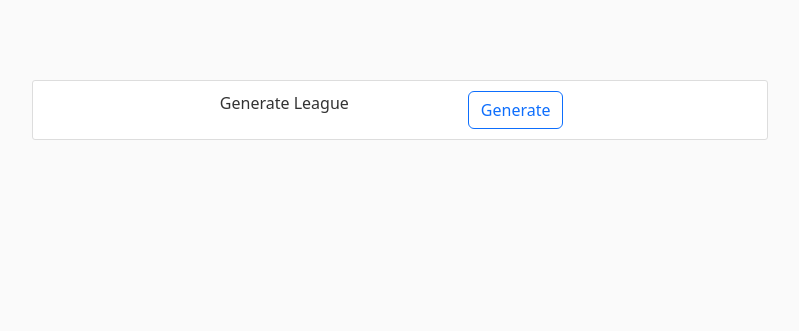
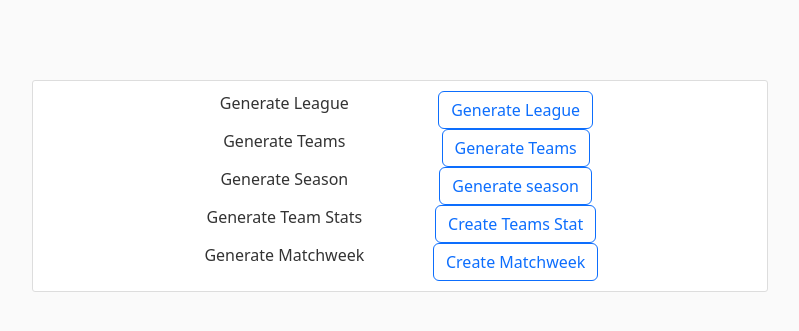
Before and after one commit to MatRos-sf/Bet-Game-Premier-League, a Django app: page /generate/ in a window 1280 px wide. Shown: the top 331 px of the page, without its empty margins (50-849 px from the left). Run offline with Django 4.2, Linux system fonts and the light colour scheme; some libraries are stand-ins or nearby versions.

Commit message:
feat(generate): edit generate view

```diff
--- a/BetGame_PremierLeague/generate/templates/generate/set_database.html
+++ b/BetGame_PremierLeague/generate/templates/generate/set_database.html
@@ -12,11 +12,49 @@
           Generate League
         </div>
         <div class="col-4">
-          <a type="button" class="btn btn-outline-primary" href="{% url 'generate-league' %}">Generate</a>
+          <a type="button" class="btn btn-outline-primary" href="{% url 'generate-league' %}">Generate League</a>
         </div>
       </div>
-
-
+    </div>
+    <div class="container text-center">
+      <div class="row justify-content-center">
+        <div class="col-4">
+          Generate Teams
+        </div>
+        <div class="col-4">
+          <a type="button" class="btn btn-outline-primary" href="{% url 'generate-team' %}">Generate Teams</a>
+        </div>
+      </div>
+    </div>
+    <div class="container text-center">
+      <div class="row justify-content-center">
+        <div class="col-4">
+          Generate Season
+        </div>
+        <div class="col-4">
+          <a type="button" class="btn btn-outline-primary" href="{% url 'generate-season' %}">Generate season</a>
+        </div>
+      </div>
+    </div>
+    <div class="container text-center">
+      <div class="row justify-content-center">
+        <div class="col-4">
+          Generate Team Stats
+        </div>
+        <div class="col-4">
+          <a type="button" class="btn btn-outline-primary" href="{% url 'generate-team_stats' %}">Create Teams Stat</a>
+        </div>
+      </div>
+    </div>
+    <div class="container text-center">
+      <div class="row justify-content-center">
+        <div class="col-4">
+          Generate Matchweek
+        </div>
+        <div class="col-4">
+          <a type="button" class="btn btn-outline-primary" href="{% url 'generate-matchweek' 2023 10 %}">Create Matchweek</a>
+        </div>
+      </div>
+    </div>
 </div>
-
 {% endblock %}
--- a/BetGame_PremierLeague/generate/views.py
+++ b/BetGame_PremierLeague/generate/views.py
@@ -1,10 +1,12 @@
-from django.shortcuts import render, get_object_or_404
+from django.shortcuts import render, get_object_or_404, redirect
 from django.views.generic import View
 from django.contrib.auth.mixins import LoginRequiredMixin, UserPassesTestMixin
 from django.contrib import messages
 from typing import List
 from http import HTTPStatus
 from django.core.exceptions import FieldError
+from django.http import HttpResponseRedirect
+
 
 from league.models import League, Team, Season, TeamStats
 from league.forms import TeamForm
@@ -27,7 +29,8 @@ class GenerateLeagueView(LoginRequiredMixin, UserPassesTestMixin, View):
 
         if not league:
             messages.error(
-                "Something is wrong with the server. Please, try again for a moment."
+                self.request,
+                "Something is wrong with the server. Please, try again for a moment.",
             )
             return render(self.request, "generate/set_database.html", {})
 
@@ -67,23 +70,51 @@ class GenerateTeamsView(LoginRequiredMixin, UserPassesTestMixin, View):
     def get(self, request):
         pl = PremierLeague()
         name_league, teams = pl.get_info_currently_teams_in_league()
+
+        if not name_league and not teams:
+            messages.error(
+                self.request,
+                "Something is wrong with the server. Please, try again for a moment.",
+            )
+            return redirect("generate-home")
+
         created_team: List[Team] | None = []
         league = League.objects.filter(name=name_league)
 
-        if not league.exsits():
-            # League doesn't exist
-            return render(request, "generate/", {})
+        if not league.exists():
+            messages.error(
+                self.request,
+                f"{name_league} does not exist. Please try creating the league first.",
+            )
+            return redirect("generate-home")
 
         league = league.first()
 
         for team in teams:
-            team["league"] = league
-            form = TeamForm(data=team)
-            if form.is_valid():
-                obj = form.save()
-                created_team.append(obj)
+            fb_id = team.pop("fb_id")
+            name = team.pop("name")
 
-        return render(request, "generate/team.html")
+            exist = Team.objects.filter(
+                currently_league=league, fb_id=fb_id, name=name
+            ).exists()
+            if not exist:
+                team_instance = Team.objects.create(
+                    currently_league=league, fb_id=fb_id, name=name, **team
+                )
+                created_team.append(team_instance)
+        if created_team:
+            messages.success(
+                self.request,
+                f"{len(created_team)} teams have been successfully created",
+            )
+            status = HTTPStatus.CREATED
+        else:
+            messages.info(self.request, "None of the teams was created!")
+            status = HTTPStatus.OK
+
+        # TODO nie mam nic zrobione jeżli istnieje np. powinien sprawdzać dzane czy są aktulane
+
+        return render(self.request, "generate/set_database.html", {}, status=status)
 
     def test_func(self):
         return self.request.user.is_superuser
@@ -93,21 +124,32 @@ class GenerateSeasonView(LoginRequiredMixin, UserPassesTestMixin, View):
     def get(self, request):
         pl = PremierLeague()
         season = pl.get_info_current_season()
-        id_form_fd = season.pop("id_form_fd")
+        fb_id = season.pop("fb_id")
+
+        if not season:
+            messages.error(
+                self.request,
+                "Something is wrong with the server. Please, try again for a moment.",
+            )
+            return render(self.request, "generate/set_database.html", {})
 
         league = get_object_or_404(League, name=season.pop("league"))
 
-        is_season = Season.objects.filter(id_form_fd=id_form_fd, league=league).exists()
+        is_season = Season.objects.filter(fb_id=fb_id, league=league).exists()
 
         if is_season:
-            # HERE CAN BE UPDATE
-            return render(request, "league/generate/", {})
+            messages.info(self.request, f"The season {fb_id} already exist.")
+            return render(
+                self.request, "generate/set_database.html", {}, status=HTTPStatus.OK
+            )
 
-        season_obj = Season.objects.create(
-            league=league, id_form_fd=id_form_fd, **season
+        Season.objects.create(league=league, fb_id=fb_id, **season)
+        messages.success(
+            self.request, f"Season ({fb_id}) has been successfully created! "
         )
-
-        return render(request, "league/generate/", {}, status=201)
+        return render(
+            self.request, "generate/set_database.html", {}, status=HTTPStatus.CREATED
+        )
 
     def test_func(self):
         return self.request.user.is_superuser
@@ -118,19 +160,32 @@ class GenerateTeamStatsView(LoginRequiredMixin, UserPassesTestMixin, View):
         pl = PremierLeague()
         season, table = pl.get_current_standings()
 
-        season = get_object_or_404(Season, id_from_fd=season)
+        if not season and not table:
+            messages.error(
+                self.request,
+                "Something is wrong with the server. Please, try again for a moment.",
+            )
+            return render(self.request, "generate/set_database.html", {})
+
+        season = get_object_or_404(Season, fb_id=season)
 
         for t in table:
-            id_team = t.pop("id_from_fd")
+            fb_id = t.pop("fb_id")
 
-            team_obj = get_object_or_404(Team, id_from_fd=id_team)
+            team_obj = get_object_or_404(Team, fb_id=fb_id)
 
             if TeamStats.objects.filter(team=team_obj, season=season).exists():
-                continue  # or create update
+                continue
 
             TeamStats.objects.create(team=team_obj, season=season, **t)
 
-        return render(request, "league/generate/", {}, status=201)
+        messages.success(
+            self.request, f"Currently team Stats have been successfully added! "
+        )
+
+        return render(
+            self.request, "generate/set_database.html", {}, status=HTTPStatus.CREATED
+        )
 
     def test_func(self):
         return self.request.user.is_superuser
@@ -144,10 +199,18 @@ class GenerateMatchweekView(LoginRequiredMixin, UserPassesTestMixin, View):
 
         matchweek, matches = pl.get_matchweek(mw, season)
 
+        if not matchweek and not matches:
+            messages.error(
+                self.request,
+                "Something is wrong with the server. Please, try again for a moment.",
+            )
+            return render(self.request, "generate/set_database.html", {})
+
         season = Season.objects.filter(start_date__year=season)
 
         if not season.exists():
-            return render(request, "league/generate/", {})
+            messages.error(self.request, "Season does not exist!")
+            return render(self.request, "generate/set_database.html", {})
 
         season = season.first()
         matchweek_obj = Matchweek.objects.create(
@@ -155,8 +218,8 @@ class GenerateMatchweekView(LoginRequiredMixin, UserPassesTestMixin, View):
         )
 
         for match in matches:
-            home_team = Team.objects.get(id_from_fd=match.pop("home_team_id"))
-            away_team = Team.objects.get(id_from_fd=match.pop("away_team_id"))
+            home_team = Team.objects.get(fb_id=match.pop("home_team_id"))
+            away_team = Team.objects.get(fb_id=match.pop("away_team_id"))
             Match.objects.create(
                 matchweek=matchweek_obj,
                 home_team=home_team,
@@ -164,7 +227,12 @@ class GenerateMatchweekView(LoginRequiredMixin, UserPassesTestMixin, View):
                 **match,
             )
 
-        return render(request, "league/generate/", {}, status=201)
+        messages.success(
+            self.request, f"Currently matchweek has been successfully added! "
+        )
+        return render(
+            self.request, "generate/set_database.html", {}, status=HTTPStatus.CREATED
+        )
 
     def test_func(self):
         return self.request.user.is_superuser
```
Also changed, not shown: BetGame_PremierLeague/football_data/premier_league.py (+28 -14 lines), BetGame_PremierLeague/league/models.py (+20 -19 lines).
